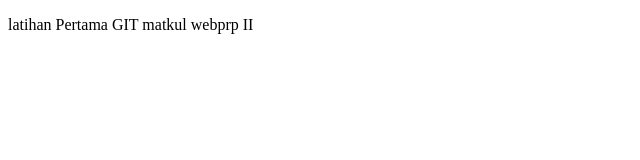
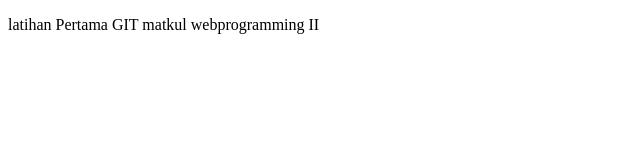
Before and after one commit to wghpro/latihan-git, a plain HTML site: page index.html in a window 1280 px wide. Shown: the full height of the page, 0-640 px from the left. Drawn offline with Linux system fonts and the light colour scheme.

Commit message:
menambahkan isi pada index.html

```diff
--- a/index.html
+++ b/index.html
@@ -7,6 +7,6 @@
         <title> Latihan GIT - WEB II UBSI</title>
     </head>
     <body>
-        <p>latihan Pertama GIT matkul webprp II</p>
+        <p>latihan Pertama GIT matkul webprogramming II</p>
     </body>
 </html>
```
